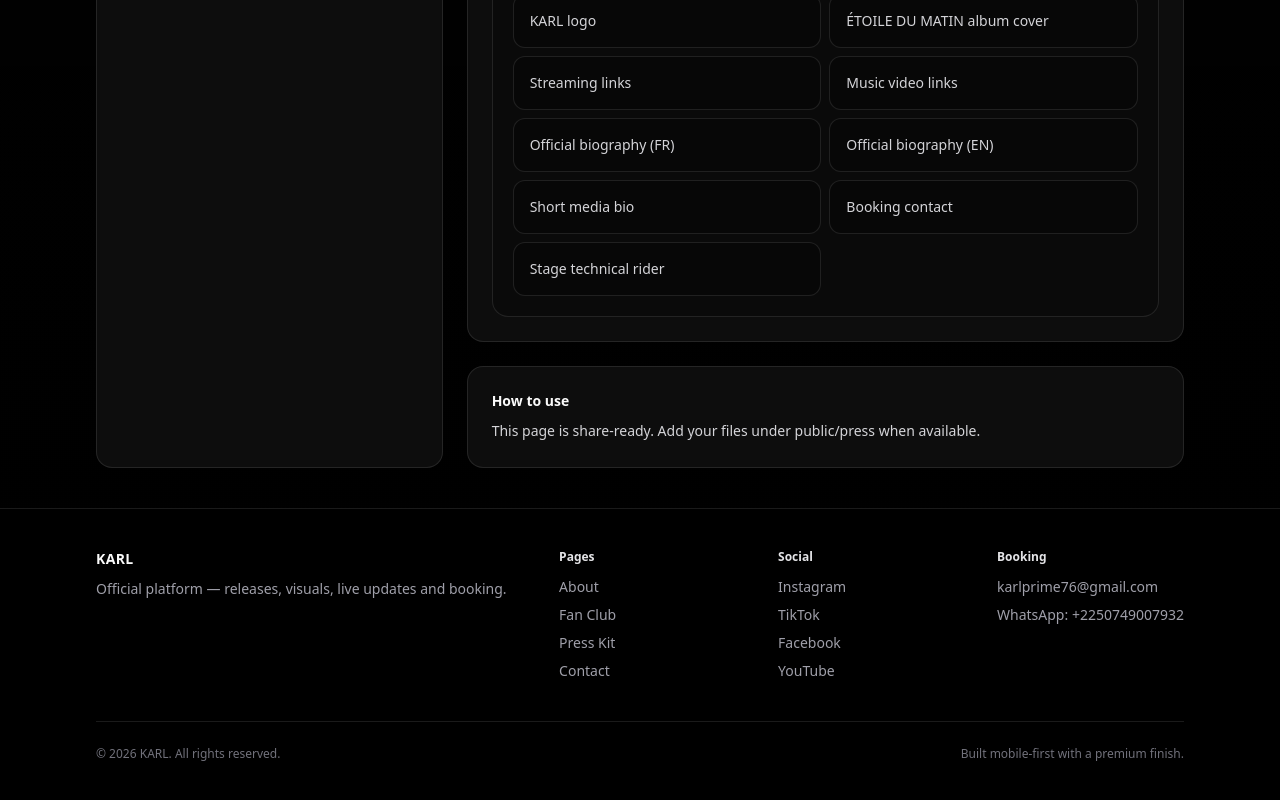
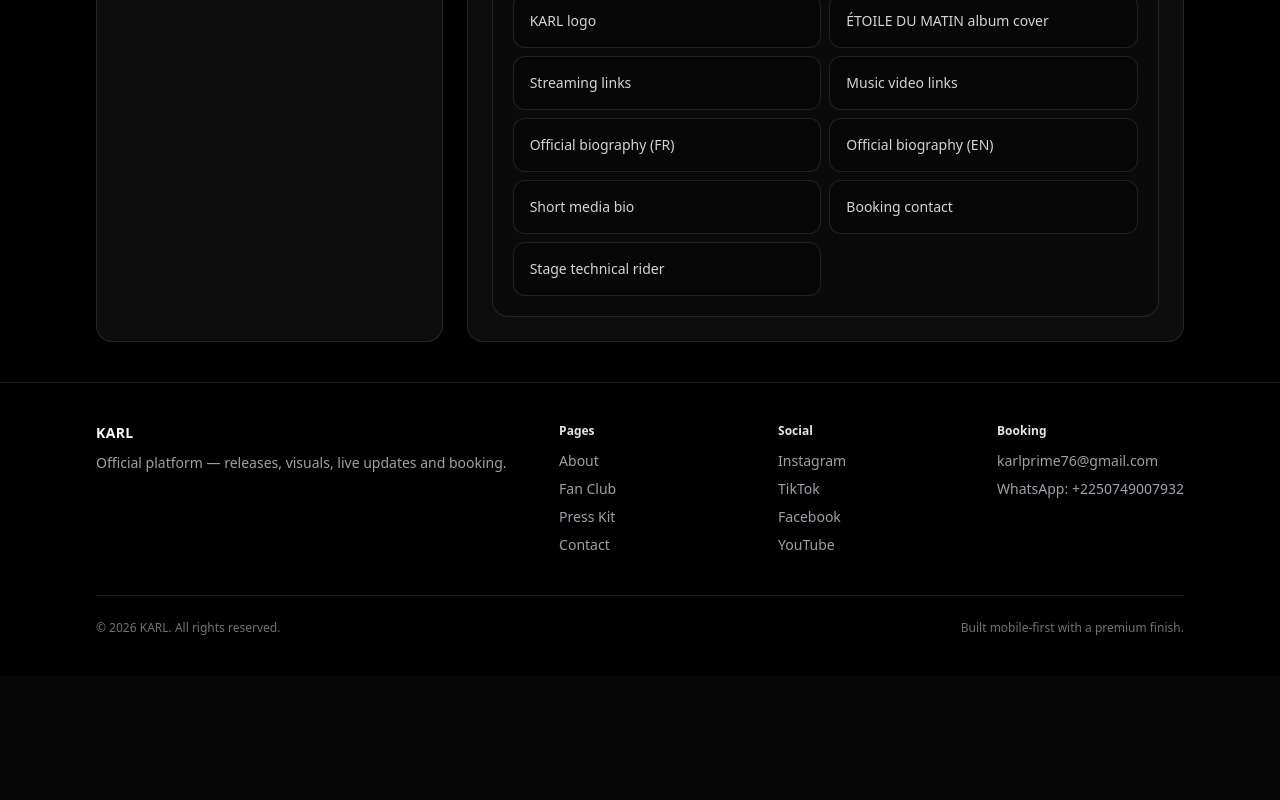
Before and after one commit to karlprime76-debug/site-de-karl, a Next.js app: page /press-kit in a window 1280 px wide. Shown: the part 5085-5885 px from the top of the page. After the commit the page ends 5761 px from the top, so only its background shows below. Built offline with nearby package versions, Linux system fonts and the light colour scheme; no server answers.

Commit message:
Remove internal press kit usage section

```diff
--- a/src/app/press-kit/page.tsx
+++ b/src/app/press-kit/page.tsx
@@ -346,15 +346,6 @@ export default async function PressKitPage() {
               <ListBlock title={pk.pressElementsTitle} items={pk.pressElements} />
             </div>
           </div>
-
-          <div className="mt-6 rounded-2xl border border-white/10 bg-white/5 p-6">
-            <p className="text-sm font-semibold text-zinc-50">
-              {dict.pressKit.howToUseTitle}
-            </p>
-            <p className="mt-2 text-sm leading-6 text-zinc-300">
-              {dict.pressKit.howToUseBody}
-            </p>
-          </div>
         </div>
       </div>
     </div>
```
